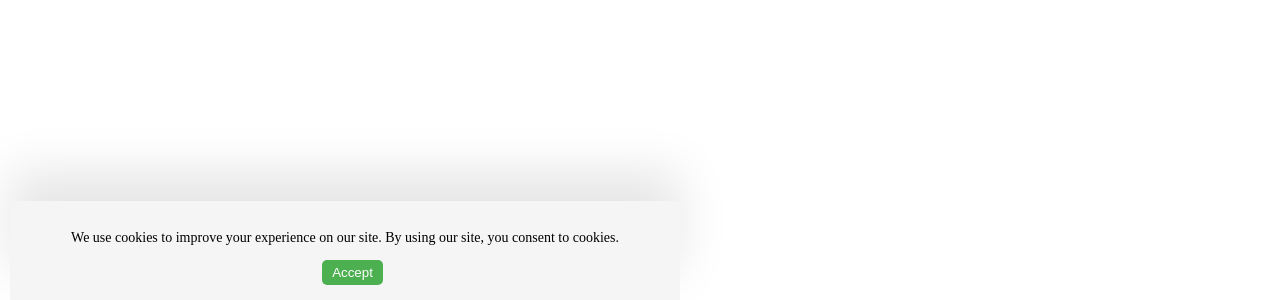
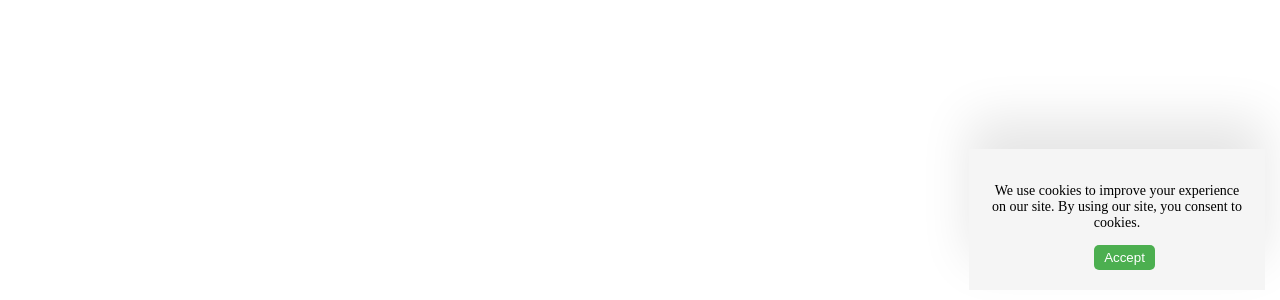
Before and after one commit to shubhamkourav/cookie-constent, a plain HTML site: page index.html in a window 1280 px wide. Shown: the part 500-800 px from the top of the page. Drawn offline with Linux system fonts and the light colour scheme.

Commit message:
Update index.html

```diff
--- a/index.html
+++ b/index.html
@@ -2,12 +2,11 @@
   <style>
     #cookie-consent-banner {
       position: fixed;
-      bottom: 0;
-      left: 10;
+      bottom: 10px;
       right: 15px;
-      width: 50%;
+      width: 20%;
       background-color: #f5f5f5;
-      padding: 15px;
+      padding: 20px;
       text-align: center;
       box-shadow: 0 -30px 50px rgba(0, 0, 0, 0.1);
       font-size: 14px;
```
